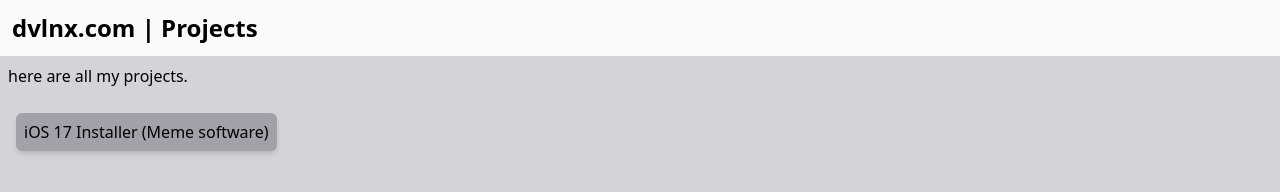
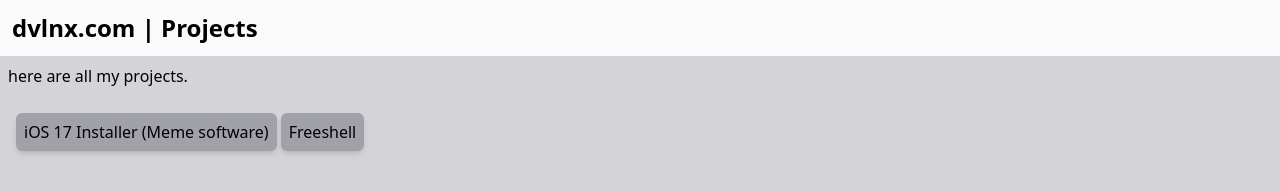
Before and after one commit to trainspotter-rhld/dvnlx.github.io, a website: page links/projects.html in a window 1280 px wide. Drawn offline with nearby package versions, Linux system fonts and the light colour scheme.

Commit message:
1.1.1 release

```diff
--- a/links/projects.html
+++ b/links/projects.html
@@ -17,6 +17,7 @@
         <br>
         <div class="p-2">
             <a href="apk/ios_17_installer.apk" download="ios_17_installer" class="p-2 transition-all rounded-md shadow-md bg-zinc-400 dark:bg-zinc-700 hover:dark:bg-zinc-600 hover:bg-zinc-300 hover:shadow-xl">iOS 17 Installer (Meme software)</a>
+            <a href="https://github.com/dvnlx/freeshell" download="ios_17_installer" class="p-2 transition-all rounded-md shadow-md bg-zinc-400 dark:bg-zinc-700 hover:dark:bg-zinc-600 hover:bg-zinc-300 hover:shadow-xl">Freeshell</a>
         </div>
     </div>
 </body>
```
